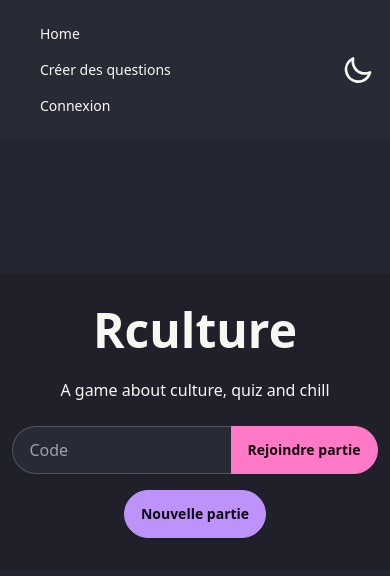
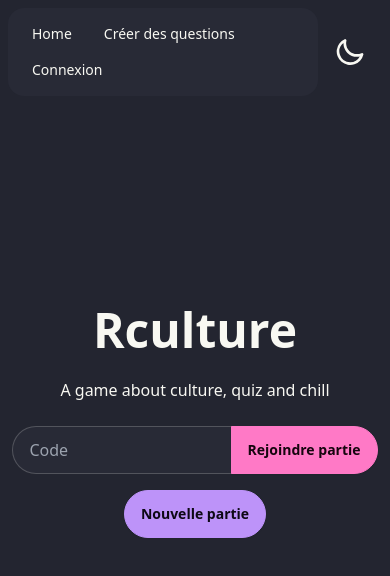
Before and after one commit to david-vct/rculture, a React (Vite) app: page / in a window 390 px wide. Shown: the top 576 px of the page. Built offline with nearby package versions, Linux system fonts and the light colour scheme.

Commit message:
feat: add responsive navbar

```diff
--- a/src/components/Navbar.tsx
+++ b/src/components/Navbar.tsx
@@ -3,9 +3,9 @@ import { ThemeSwitch } from "./ThemeSwitch"
 
 export const Navbar = () => {
 	return (
-		<div className="navbar bg-base-100 fixed top-0 px-4">
-			<div className="navbar-start space-x-4">
-				<div className="menu menu-vertical lg:menu-horizontal bg-base-100 rounded-box">
+		<div className="navbar fixed top-0">
+			<div className="flex-1 space-x-4">
+				<div className="menu menu-horizontal bg-base-100 rounded-box">
 					<li>
 						<Link to={"/"}>Home</Link>
 					</li>
@@ -18,7 +18,7 @@ export const Navbar = () => {
 				</div>
 			</div>
 
-			<div className="navbar-end">
+			<div className="flex-none px-2">
 				<ThemeSwitch />
 			</div>
 		</div>
--- a/src/components/ThemeSwitch.tsx
+++ b/src/components/ThemeSwitch.tsx
@@ -22,7 +22,7 @@ export const ThemeSwitch = () => {
 	}
 
 	return (
-		<label className="swap swap-rotate">
+		<label className="swap swap-rotate hover:bg-primary rounded-full p-2">
 			{/* this hidden checkbox controls the state */}
 			<input type="checkbox" className="theme-controller" checked={theme === Theme.DARK} onChange={handleThemeSwitch} />
 
--- a/src/pages/Home.tsx
+++ b/src/pages/Home.tsx
@@ -3,7 +3,7 @@ import { JoinGame } from "../components/JoinGame"
 export const Home = () => {
 	return (
 		<div className="flex flex-col items-center justify-center w-full min-h-screen bg-base-200">
-			<div className="flex flex-col items-center w-full sm:w-auto bg-base-300 px-4 py-8 sm:px-8">
+			<div className="flex flex-col items-center w-full sm:w-auto px-4 py-8 sm:px-8">
 				<h1 className="text-5xl font-bold">Rculture</h1>
 				<p className="py-6">A game about culture, quiz and chill</p>
 				<JoinGame />
```
